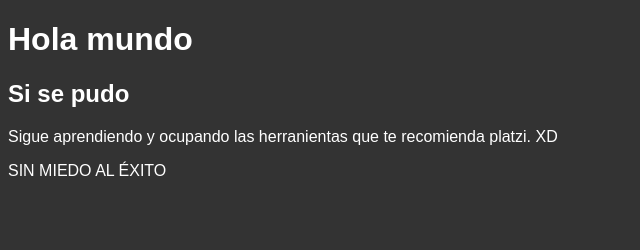
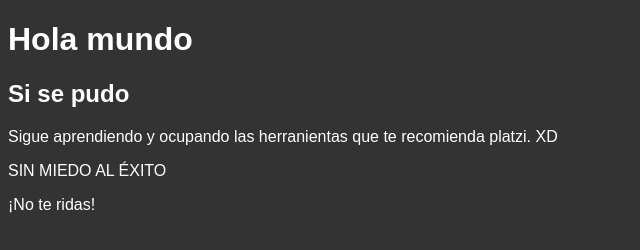
Before and after one commit to edd-dev-pro/projectDemo, a plain HTML site: page index.html in a window 1280 px wide. Shown: the full height of the page, 0-640 px from the left. Drawn offline with Linux system fonts and the light colour scheme.

Commit message:
Sixth commit

```diff
--- a/index.html
+++ b/index.html
@@ -17,6 +17,7 @@
     <h1>Hola mundo</h1>
     <h2>Si se pudo</h2>
     <p>Sigue aprendiendo y ocupando las herranientas que te recomienda platzi. XD</p>
-    <p>SIN MIEDO AL ÉXITO </p>
+    <p>SIN MIEDO AL ÉXITO</p>
+    <p>¡No te ridas!</p>
 </body>
 </html>
```
